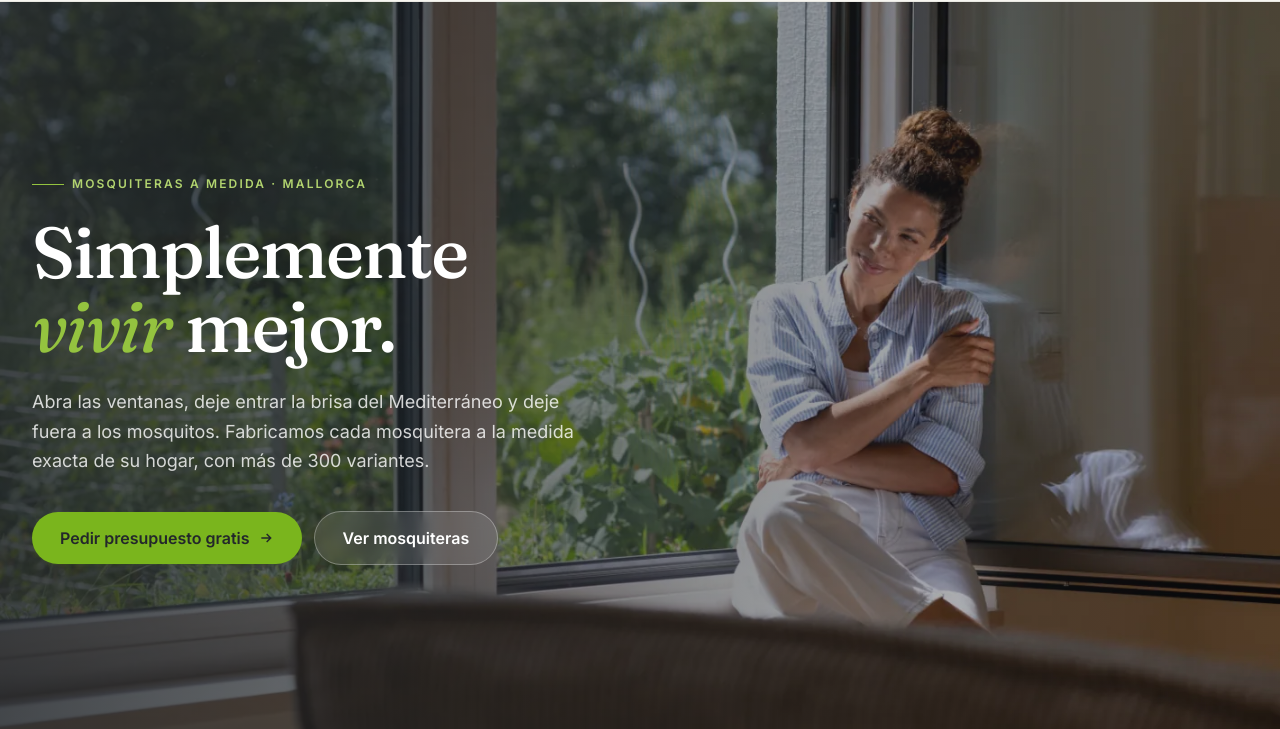
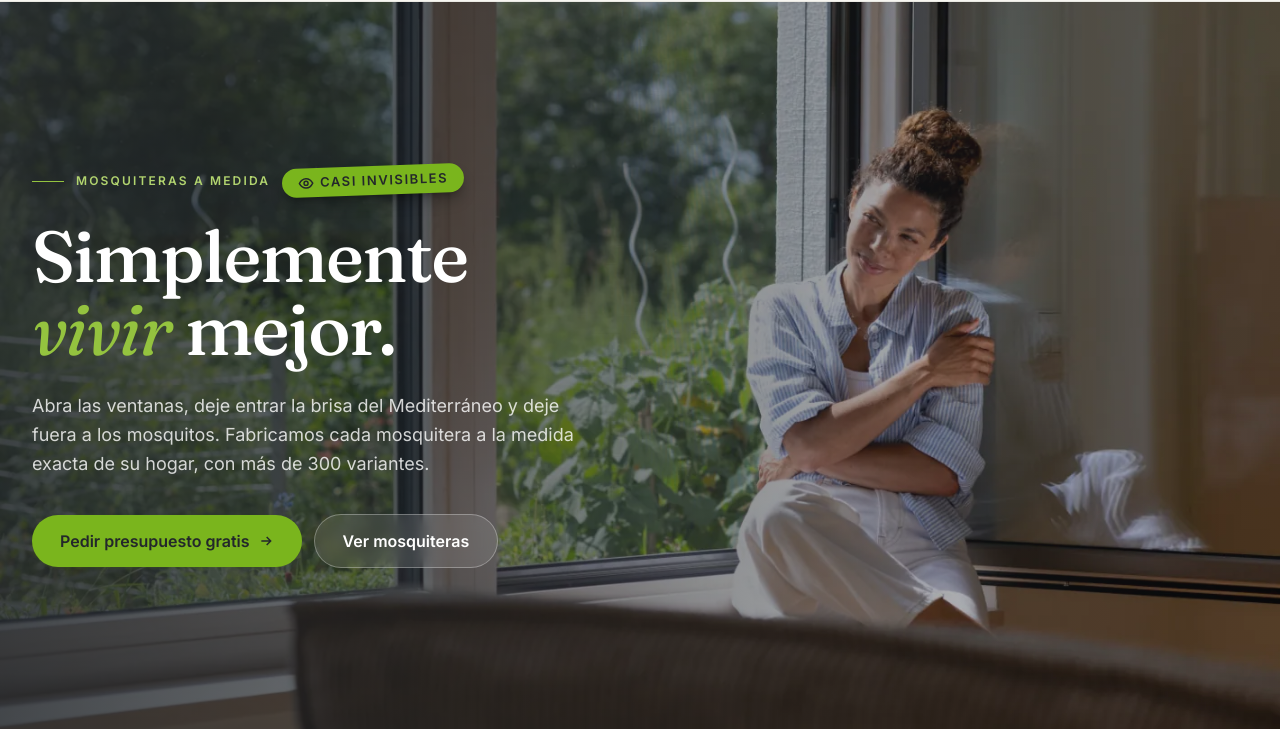
Before and after one commit to malledirekt/netec, a website: page public/index.html in a window 1280 px wide. Shown: the part 71-800 px from the top of the page. Drawn offline with nearby package versions, Linux system fonts and the light colour scheme; files that its build step writes are made by us from their sources.

Commit message:
Hero: grüner Störer 'Casi invisibles' statt Mallorca
Co-Authored-By: Claude Opus 5.5 <noreply@anthropic.com>
Claude-Session: https://claude.ai/code/session_01EvGq64qTNduMKCjZVyMghb

```diff
--- a/public/index.html
+++ b/public/index.html
@@ -75,7 +75,7 @@
 
         <div class="mx-auto w-full max-w-7xl px-5 pt-32 pb-14 lg:px-8 lg:py-24">
           <div class="max-w-2xl">
-            <p class="eyebrow text-netec-300"><span class="h-px w-8 bg-netec-400"></span>Mosquiteras a medida · Mallorca</p>
+            <p class="eyebrow flex-wrap gap-3 text-netec-300"><span class="h-px w-8 bg-netec-400"></span>Mosquiteras a medida<span class="inline-flex -rotate-2 items-center gap-1.5 rounded-full bg-netec-500 px-4 py-1.5 text-[13px] tracking-[0.12em] text-ink shadow-lg shadow-black/30"><svg class="size-4" viewBox="0 0 24 24" fill="none" stroke="currentColor" stroke-width="2.2" aria-hidden="true"><path d="M2 12s3.6-7 10-7 10 7 10 7-3.6 7-10 7S2 12 2 12z"/><circle cx="12" cy="12" r="3"/></svg>Casi invisibles</span></p>
             <h1 class="mt-6 font-display text-5xl leading-[1.02] font-medium tracking-tight text-balance sm:text-6xl xl:text-7xl">
               Simplemente <em class="font-normal text-netec-400">vivir</em> mejor.
             </h1>
```
